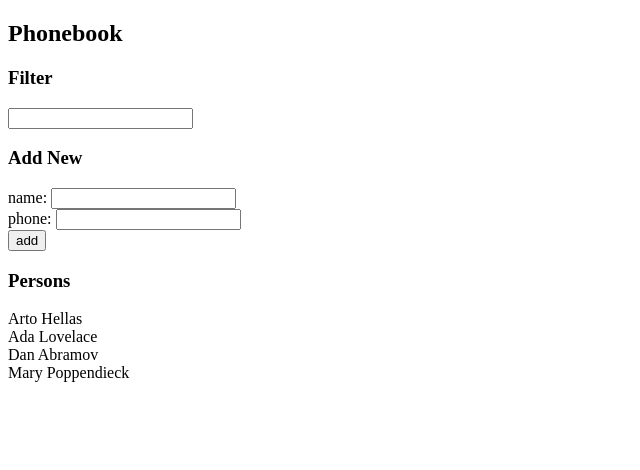
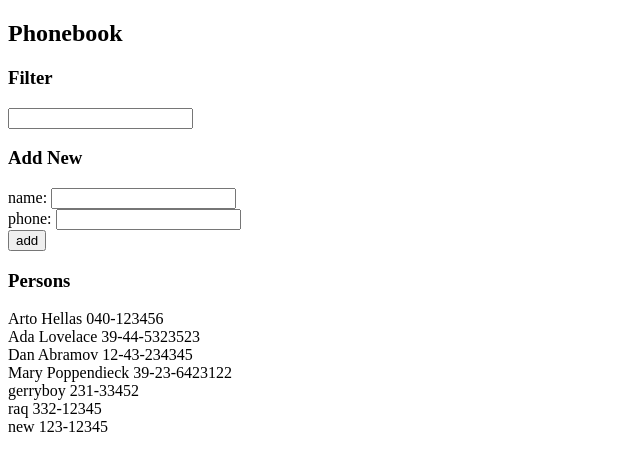
Before and after one commit to santibpz/fullstackopen, a React (Vite) app in the folder part2/phonebook/: page / in a window 1280 px wide. Shown: the top 470 px of the page, without its empty margins (0-640 px from the left). Built offline with nearby package versions, Linux system fonts and the light colour scheme; data requests are answered from the project's data file.

Commit message:
completed exercise 2.12

```diff
--- a/part2/phonebook/db.json
+++ b/part2/phonebook/db.json
@@ -1,24 +1,39 @@
 {
-    "persons":[
+  "persons": [
     {
       "name": "Arto Hellas",
-        "number": "040-123456",
-        "id": 1
+      "phone": "040-123456",
+      "id": "1"
     },
     {
       "name": "Ada Lovelace",
-        "number": "39-44-5323523",
-        "id": 2
+      "phone": "39-44-5323523",
+      "id": "2"
     },
     {
       "name": "Dan Abramov",
-        "number": "12-43-234345",
-        "id": 3
+      "phone": "12-43-234345",
+      "id": "3"
     },
     {
       "name": "Mary Poppendieck",
-        "number": "39-23-6423122",
-        "id": 4
+      "phone": "39-23-6423122",
+      "id": "4"
+    },
+    {
+      "id": "4014",
+      "name": "gerryboy",
+      "phone": "231-33452"
+    },
+    {
+      "id": "1039",
+      "name": "raq",
+      "phone": "332-12345"
+    },
+    {
+      "id": "e356",
+      "name": "new",
+      "phone": "123-12345"
     }
   ]
 }
--- a/part2/phonebook/src/App.jsx
+++ b/part2/phonebook/src/App.jsx
@@ -60,14 +60,19 @@ const App = () => {
     // new person object
     const newPerson = {
       name: newName,
-      phone: newPhone,
-      id: persons.length + 1
+      phone: newPhone
     }
 
-    // add the new person to the state
-    setPersons(persons.concat(newPerson))
-    setNewName('')
-    setNewPhone('')
+    // save person to the server
+    axios
+      .post('http://localhost:3001/persons', newPerson)
+      .then(response => {
+          setPersons(persons.concat(response.data))
+          setNewName('')
+          setNewPhone('')
+        } )
+      .catch(() => alert("There was an error creating the record, try again later."))
+
   }
 
   const personsToShow = matchFound ?
```
Lines whose indentation alone changed are shown as unchanged.
